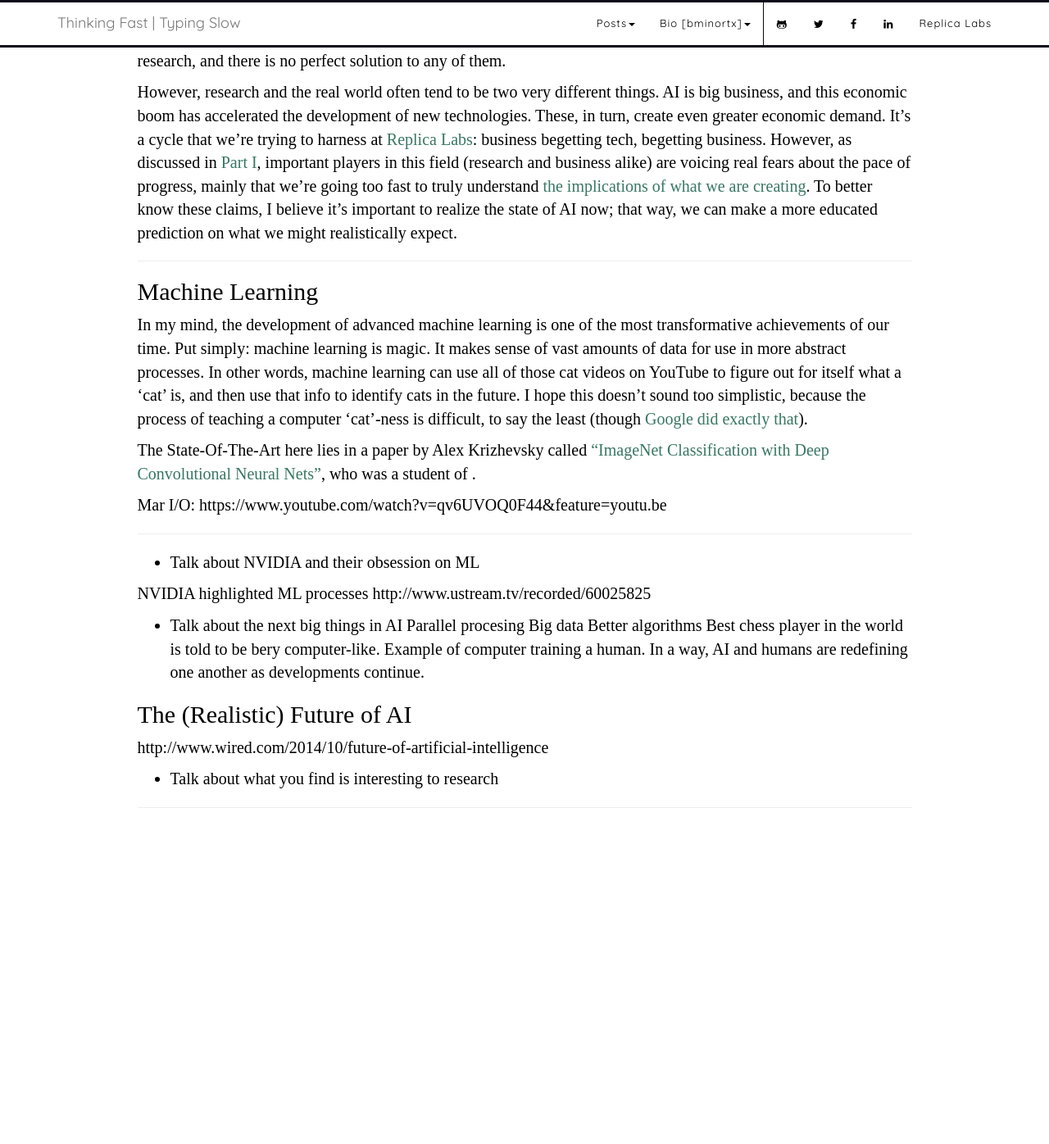
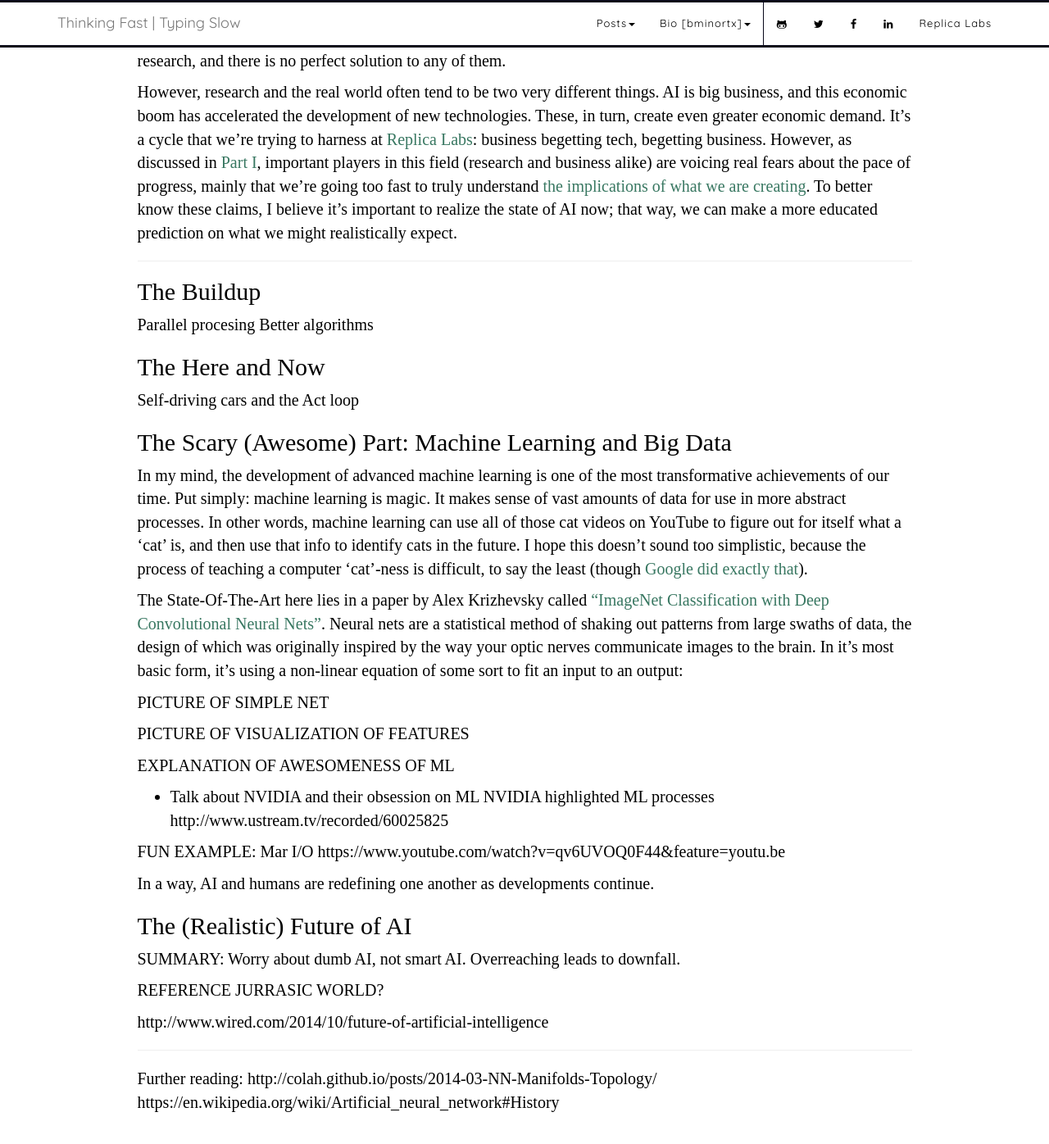
Before and after one commit to bminortx/bminortx.github.io, a Jekyll site: the page built from _posts/2015-05-31-Rise-Of-AI-Two.md, in a window 1280 px wide and 1400 px high, scrolled down 738 px. Shown: the top 1396 px of the window at 82% size. Built offline with Jekyll 4.4.1, drawn with Linux system fonts in a browser that asks for light colours; nearby versions of some CDN libraries; some web fonts are replaced; comment, search, counter and statistics services are not loaded; before the commit the page ends 1775 px from its top, so only the background shows below that.

Commit message:
Notes to myself

```diff
--- a/_posts/2015-05-31-Rise-Of-AI-Two.md
+++ b/_posts/2015-05-31-Rise-Of-AI-Two.md
@@ -18,32 +18,47 @@ However, research and the real world often tend to be two very different things.
 
 - - - - - - - -
 
-## Machine Learning ##
+## The Buildup ##
+
+Parallel procesing
+Better algorithms
+
+## The Here and Now ##
+
+Self-driving cars and the Act loop
+
+## The Scary (Awesome) Part: Machine Learning and Big Data ##
 
 In my mind, the development of advanced machine learning is one of the most transformative achievements of our time. Put simply: machine learning is magic. It makes sense of vast amounts of data for use in more abstract processes. In other words, machine learning can use all of those cat videos on YouTube to figure out for itself what a 'cat' is, and then use that info to identify cats in the future. I hope this doesn't sound too simplistic, because the process of teaching a computer 'cat'-ness is difficult, to say the least (though [Google did exactly that](http://research.google.com/archive/unsupervised_icml2012.html)).
 
-The State-Of-The-Art here lies in a paper by Alex Krizhevsky called ["ImageNet Classification with Deep Convolutional Neural Nets"](http://www.cs.toronto.edu/~fritz/absps/imagenet.pdf), who was a student of .
+The State-Of-The-Art here lies in a paper by Alex Krizhevsky called ["ImageNet Classification with Deep Convolutional Neural Nets"](http://www.cs.toronto.edu/~fritz/absps/imagenet.pdf). Neural nets are a statistical method of shaking out patterns from large swaths of data, the design of which was originally inspired by the way your optic nerves communicate images to the brain. In it's most basic form, it's using a non-linear equation of some sort to fit an input to an output:
 
-Mar I/O: https://www.youtube.com/watch?v=qv6UVOQ0F44&feature=youtu.be
+PICTURE OF SIMPLE NET
 
+PICTURE OF VISUALIZATION OF FEATURES
 
+EXPLANATION OF AWESOMENESS OF ML
 
--- - - - -
 * Talk about NVIDIA and their obsession on ML
-
 NVIDIA highlighted ML processes
 http://www.ustream.tv/recorded/60025825
-* Talk about the next big things in AI
-Parallel procesing
-Big data
-Better algorithms
-Best chess player in the world is told to be bery computer-like. Example of computer training a human.
+
+FUN EXAMPLE: Mar I/O https://www.youtube.com/watch?v=qv6UVOQ0F44&feature=youtu.be
+
 In a way, AI and humans are redefining one another as developments continue.
+
 
 ## The (Realistic) Future of AI ##
 
+SUMMARY: Worry about dumb AI, not smart AI. Overreaching leads to downfall.
+
+REFERENCE JURRASIC WORLD?
+
 http://www.wired.com/2014/10/future-of-artificial-intelligence
 
-* Talk about what you find is interesting to research
+- - - - - - -
 
-- - - - - - -
+
+Further reading:
+http://colah.github.io/posts/2014-03-NN-Manifolds-Topology/
+https://en.wikipedia.org/wiki/Artificial_neural_network#History
```
Also changed, not shown: images/rise_of_ai_two/f3.jpg (added).
